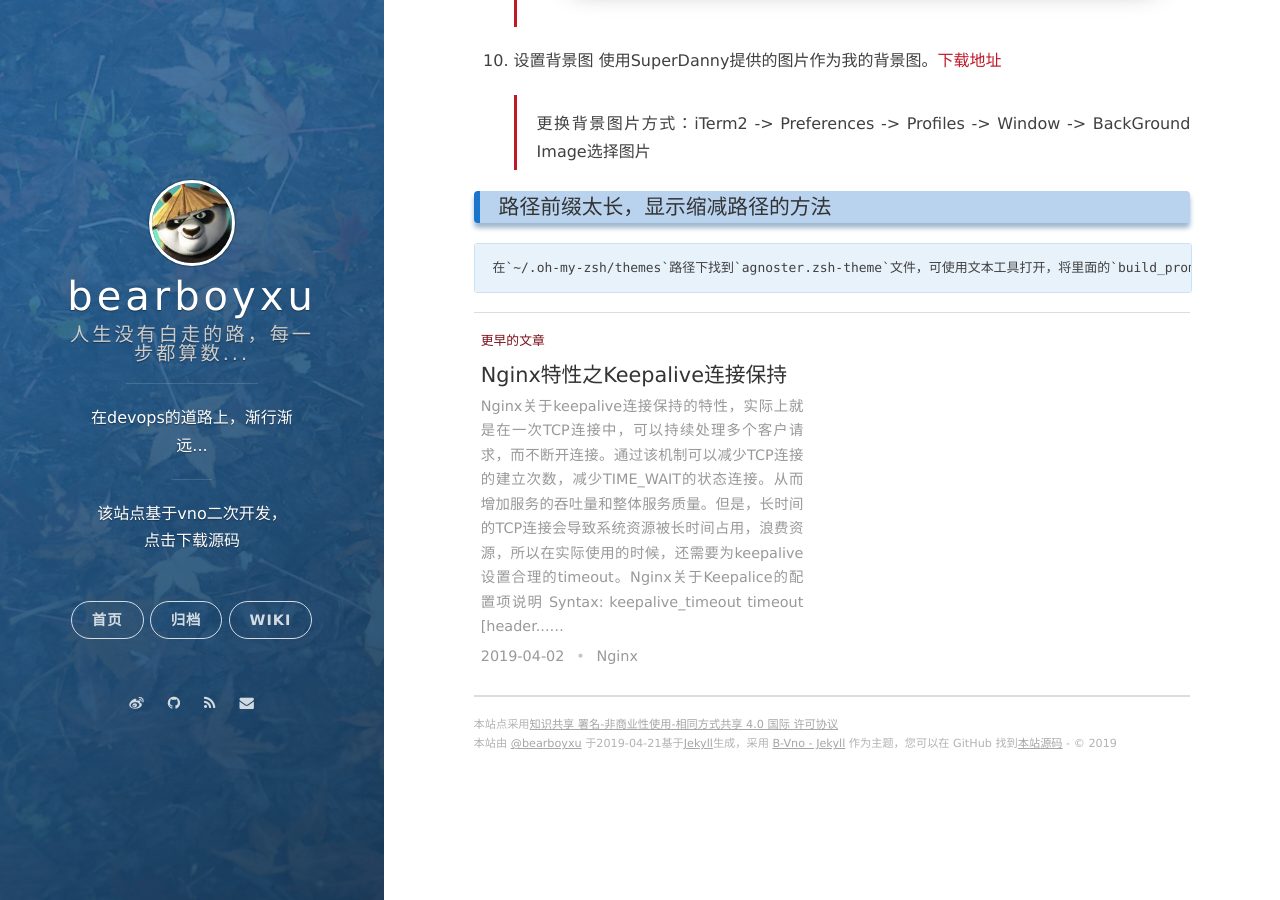
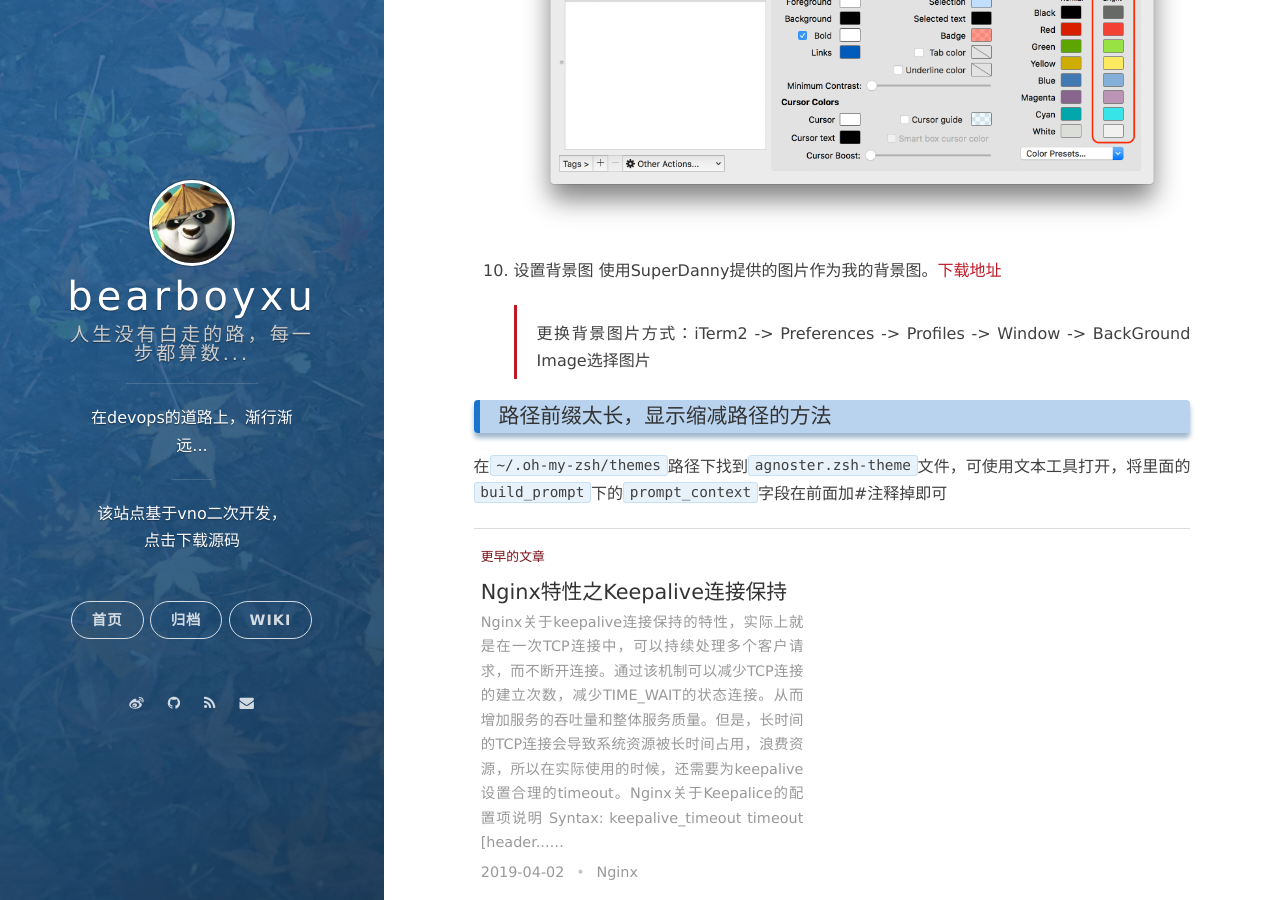
Before and after one commit to FantBoy/bearboy.github.io, a Jekyll site: the page built from _posts/2019-04-21-macos-iterm2-style.md, in a window 1280 px wide and 900 px high, scrolled down 2881 px. Built offline with Jekyll 4.4.1, drawn with Linux system fonts in a browser that asks for light colours; nearby versions of some CDN libraries.

Commit message:
edit iterm2

````diff
--- a/_posts/2019-04-21-macos-iterm2-style.md
+++ b/_posts/2019-04-21-macos-iterm2-style.md
@@ -16,6 +16,8 @@ Mac下的终端美化，一直想做，但是没有找到合适的方法，最
 
 ## 先上一下最终的截图：
 > iTerm2的相关配置已经放到了[github](https://github.com/FantBoy/MyLocalConfig/blob/master/zsh/.zshrc)
+
+
 ![](/images/posts/macos_iterm2_style/iterm2_finally.png)
 
 ## 美化流程
@@ -32,15 +34,20 @@ Mac下的终端美化，一直想做，但是没有找到合适的方法，最
     ```
 
 3. 安装`oh-my-zsh`
+
     `curl -L https://raw.github.com/robbyrussell/oh-my-zsh/master/tools/install.sh | sh`,默认将`oh-my-zsh`安装至`~/.oh-my-zsh`
 
 4. 安装`Powerline`
+
     `pip install powerline-status`
+
 5. 安装字体库
     从[https://github.com/powerline/fonts](https://github.com/powerline/fonts)克隆所有字体，执行`./install.sh`默认将所有字体安装到`/Users/Bear/Library/Fonts`目录下
+
 6. 设置iTerm2的字体
     安装字体库后，将iTerm2的`Regular Font`和`Non-ASCII Font`的字体都设置成 Powerline的字体
-    ![](/images/posts/macos_iterm2_style/iterm2_font.png)
+    ![](/images/posts/macos_iterm2_style/iTerm2_font.png)
+
 7. 安装并使用agnoster主题
     从[https://github.com/fcamblor/oh-my-zsh-agnoster-fcamblor](https://github.com/fcamblor/oh-my-zsh-agnoster-fcamblor)克隆agnoster主题，执行`./install`会将主题安装到`~/.oh-my-zsh/themes`下
 
@@ -78,7 +85,9 @@ Mac下的终端美化，一直想做，但是没有找到合适的方法，最
     在`~/.zshrc`末尾添加`source /Users/bear/.oh-my-zsh/custom/plugins/zsh-autosuggestions/zsh-autosuggestions.zsh`使插件正式生效
 
     > Preferences -> Profiles -> Colors 界面的 ANSI Colors 中Bright的第一个是补全的字体颜色
-    > ![](/images/posts/macos_iterm2_style/iTerm2_autosuggestions.png)
+
+
+    ![](/images/posts/macos_iterm2_style/iTerm2_autosuggestions.png)
 
 10. 设置背景图
      使用SuperDanny提供的图片作为我的背景图。[下载地址](http://wx1.sinaimg.cn/large/81f8a509gy1fnjdvkkwgoj20zk0m8ak8.jpg)
@@ -86,4 +95,5 @@ Mac下的终端美化，一直想做，但是没有找到合适的方法，最
      > 更换背景图片方式：iTerm2 -> Preferences -> Profiles -> Window -> BackGround Image选择图片
 
 ## 路径前缀太长，显示缩减路径的方法
-    在`~/.oh-my-zsh/themes`路径下找到`agnoster.zsh-theme`文件，可使用文本工具打开，将里面的`build_prompt`下的`prompt_context`字段在前面加#注释掉即可
+
+在`~/.oh-my-zsh/themes`路径下找到`agnoster.zsh-theme`文件，可使用文本工具打开，将里面的`build_prompt`下的`prompt_context`字段在前面加#注释掉即可
````
